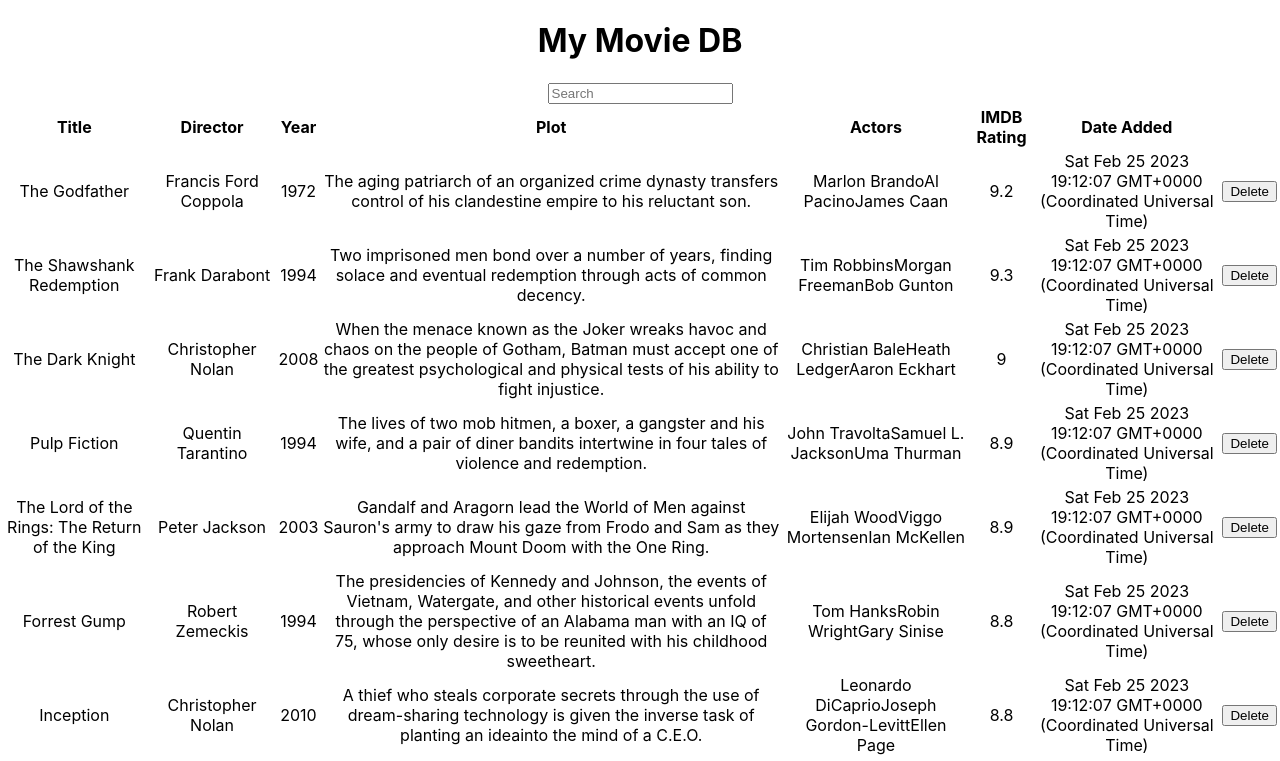
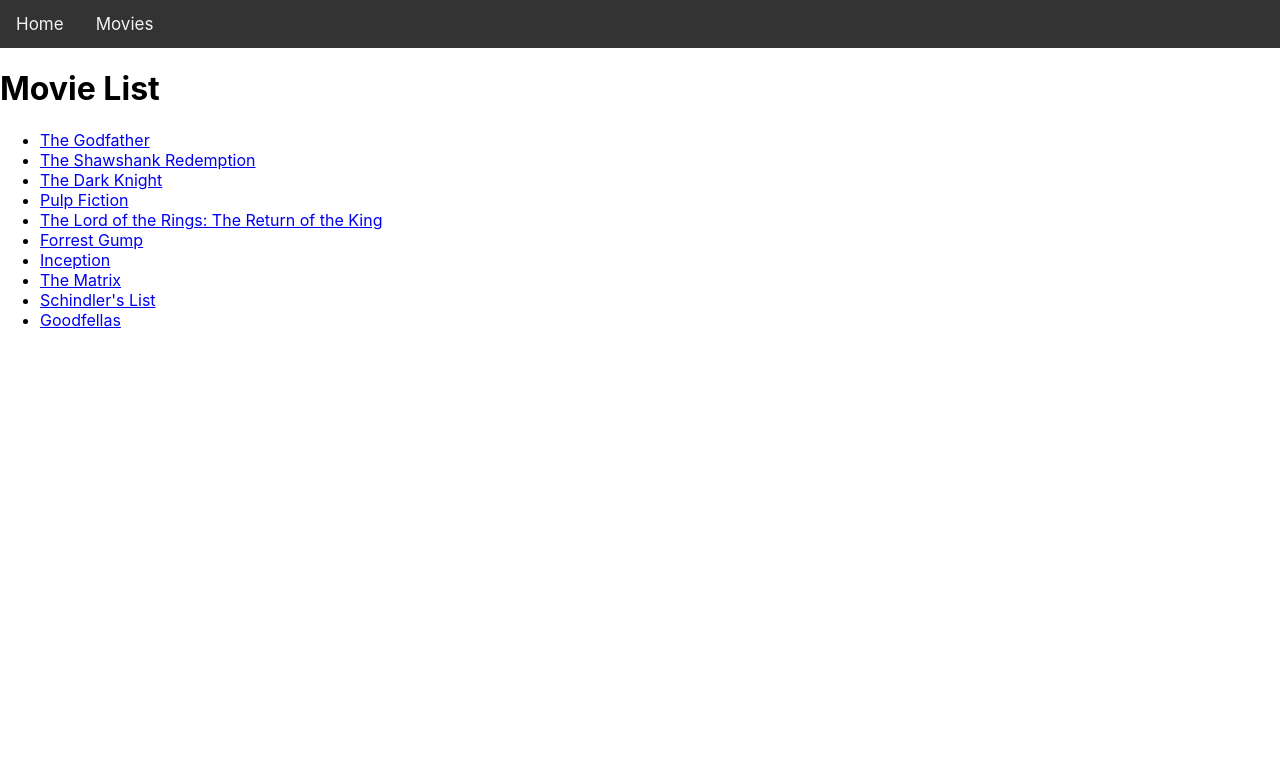
Before and after one commit to efmorales/ReactIntroForm, a React (Create React App) app: page /movies in a window 1280 px wide. Shown: the top 761 px of the page. Built offline with nearby package versions, Linux system fonts and the light colour scheme.

Commit message:
updated with Navbar, routes, and nested routes

```diff
--- a/package.json
+++ b/package.json
@@ -7,9 +7,13 @@
     "@testing-library/jest-dom": "^5.16.5",
     "@testing-library/react": "^13.4.0",
     "@testing-library/user-event": "^13.5.0",
+    "localforage": "^1.10.0",
+    "match-sorter": "^6.3.1",
     "react": "^18.2.0",
     "react-dom": "^18.2.0",
+    "react-router-dom": "^6.9.0",
     "react-scripts": "5.0.1",
+    "sort-by": "^1.2.0",
     "web-vitals": "^2.1.4"
   },
   "scripts": {
--- a/src/App.css
+++ b/src/App.css
@@ -36,3 +36,22 @@
     transform: rotate(360deg);
   }
 }
+
+.navbar {
+  background-color: #333;
+  overflow: hidden;
+  /* position: fixed; */
+  top: 0;
+  width: 100%;
+
+}
+
+.navbar > a {
+  float: left;
+  display: block;
+  color: #f2f2f2;
+  text-align: center;
+  padding: 14px 16px;
+  text-decoration: none;
+  font-size: 17px;
+}
--- a/src/App.js
+++ b/src/App.js
@@ -28,7 +28,9 @@
   // search Movie
   searchMovie = (searchTerm) => {
     const movies = [...this.state.movies];
+    // filter movies by term and type
     const filteredMovies = movies.filter(movie => movie.title.toLowerCase().includes(searchTerm.toLowerCase()));
+
     this.setState({ movies: filteredMovies });
   }
 
--- /dev/null
+++ b/src/components/MovieListPage.js
@@ -0,0 +1,29 @@
+
+import { Component } from 'react';
+import movieDB from '../db/movies';
+
+export default class MovieListPage extends Component {
+
+    state = {
+        movieDB: movieDB
+    }
+
+
+    render() {
+        return (
+            <div>
+                <h1>Movie List</h1>
+                <ul>
+                    {this.state.movieDB.movies.map(movie => (
+                        <li key={movie.title}>
+                            <a href={`/movies/${movie.title}`}>
+                            {movie.title}
+                            </a>
+                        </li>
+                    ))}
+                </ul>
+            </div>
+        )
+    }
+
+}
--- /dev/null
+++ b/src/components/MoviePage.js
@@ -0,0 +1,24 @@
+import movieDB from '../db/movies';
+import { Link, useParams } from 'react-router-dom';
+
+// we will use the title as a param to find the movie in the database
+
+// the database is in the file db/movies.js
+
+export default function MoviePage() {
+    const { filmTitle } = useParams();
+    const movie = movieDB.movies.find((movie) => movie.title === filmTitle);
+    return (
+        <div>
+            <h1>{movie.title}</h1>
+            <p> <strong>Year of release:</strong> {movie.year}</p>
+            <p> <strong>Director:</strong> {movie.director}</p>
+            {/* <p> <strong>Actors:</strong> {movie.actors}</p> */}
+            <p> <strong>Genre:</strong> {movie.genre}</p>
+            <p><strong>IMDB rating:</strong> {movie.imdbRating}</p>
+            <p> <strong>Plot: </strong> {movie.plot}</p>
+            <Link to="/movies">Back to movies</Link>
+        </div>
+    );
+
+}
--- a/src/components/Search.js
+++ b/src/components/Search.js
@@ -1,22 +1,19 @@
-// Component "search" will be a form with an input tag with a placeholder of "Search" and a type of "text". It will have an onChange event handler that will call the function "handleChange" and pass in the event object. It will also have a value attribute that is equal to the state property "searchTerm". It will also have a class of "searchInput". OnFormSubmit, it will call the function "searchMovie" and pass in the state property "searchTerm". It will also have a class of "searchForm".
-
-// It will search through the movies.js array of objects and return a new array of movies that match the search term. It will then pass that array to the Table component.
-
-// The Table component will then render the new array of movies.
+// Search component is a class component. It has a form, an input, a radio button and a submit button.
 
 import React, { Component } from 'react';
 
 class Search extends Component {
 
-    constructor (props) {
+    constructor(props) {
         super(props);
         this.state = {
-            searchTerm: ''
+            searchTerm: '',
+            searchType: ''
         }
     }
 
     handleChange = (event) => {
-        const {name, value} = event.target;
+        const { name, value } = event.target;
         this.setState({
             [name]: value
         });
@@ -24,15 +21,35 @@
 
     handleSubmit = (event) => {
         event.preventDefault();
-        this.props.searchMovie(this.state.searchTerm);
+        // search movie by term and type
+        this.props.searchMovie(this.state.searchTerm, this.state.searchType);
+
+        // reset the form
+        this.setState({
+            searchTerm: '',
+            searchType: ''
+        });
     }
 
     render() {
         return (
-            <form onSubmit={this.handleSubmit} className="searchForm">
-                <input type="text" name="searchTerm" className="searchInput" placeholder="Search" value={this.state.searchTerm} onChange={this.handleChange} />
+            <form onSubmit={this.handleSubmit}>
+                <h2>Search</h2>
+                <label>
+                    Search by:
+                    <select name="searchType" value={this.state.searchType} onChange={this.handleChange}>
+                        <option value="title">Title</option>
+                        <option value="director">Director</option>
+                        <option value="year">Year</option>
+                    </select>
+                </label>
+                <label>
+                    Search Term:
+                    <input type="text" name="searchTerm" value={this.state.searchTerm} onChange={this.handleChange} />
+                </label>
+                <input type="submit" value="Search" />
             </form>
-        );
+        )
     }
 }
 
--- a/src/index.js
+++ b/src/index.js
@@ -2,12 +2,32 @@
 import ReactDOM from 'react-dom/client';
 import './index.css';
 import App from './App';
+import MovieListPage from './components/MovieListPage';
+import MoviePage from './components/MoviePage';
 import reportWebVitals from './reportWebVitals';
+import { BrowserRouter, Routes, Route, Link } from 'react-router-dom';
+
+// - Route: "/" Link: "Home" Component: "App". Page for Movie App
+// - Route: "/movies" Link: "Movies" Component: "MovieListPage". Page for showing all movies
+// - Route: "/movies/:filmTitle" Link: "MoviePage" Component: "MoviePage". Page for showing details of one movie
+// - Navbar for navigating between Pages.
+
 
 const root = ReactDOM.createRoot(document.getElementById('root'));
 root.render(
   <React.StrictMode>
-    <App />
+    <BrowserRouter>
+      <nav className='navbar'>
+        <Link to="/">Home</Link>
+        <Link to="/movies">Movies</Link>
+      </nav>
+      <Routes>
+        <Route path="/" element={<App />} />
+        <Route path="/movies" element={<MovieListPage />} />
+        <Route path="/movies/:filmTitle" element={<MoviePage />} />
+
+      </Routes>
+    </BrowserRouter>
   </React.StrictMode>
 );
 
```
Also changed, not shown: 1 other file (tests, documents, lock files or other folders).
